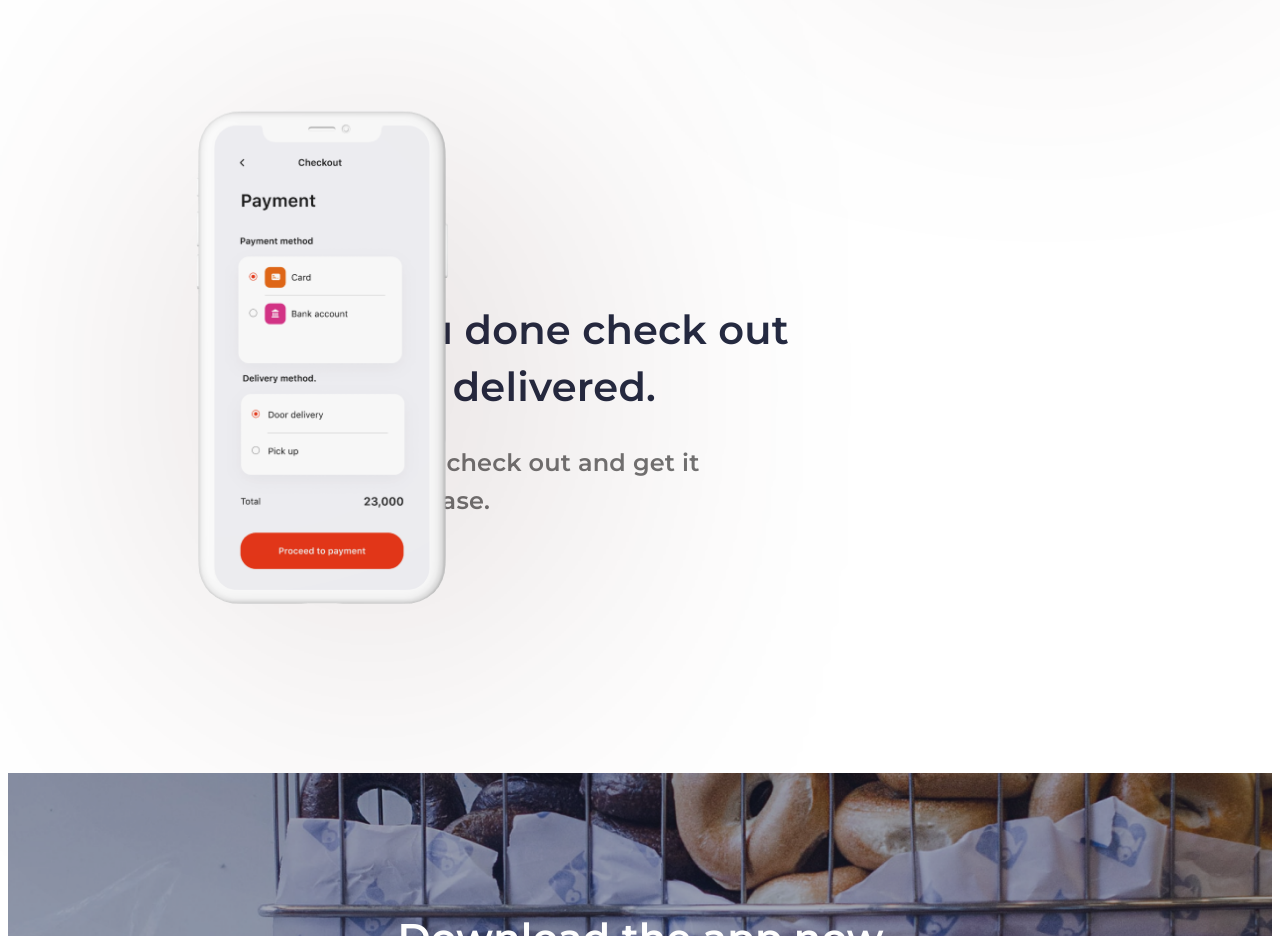
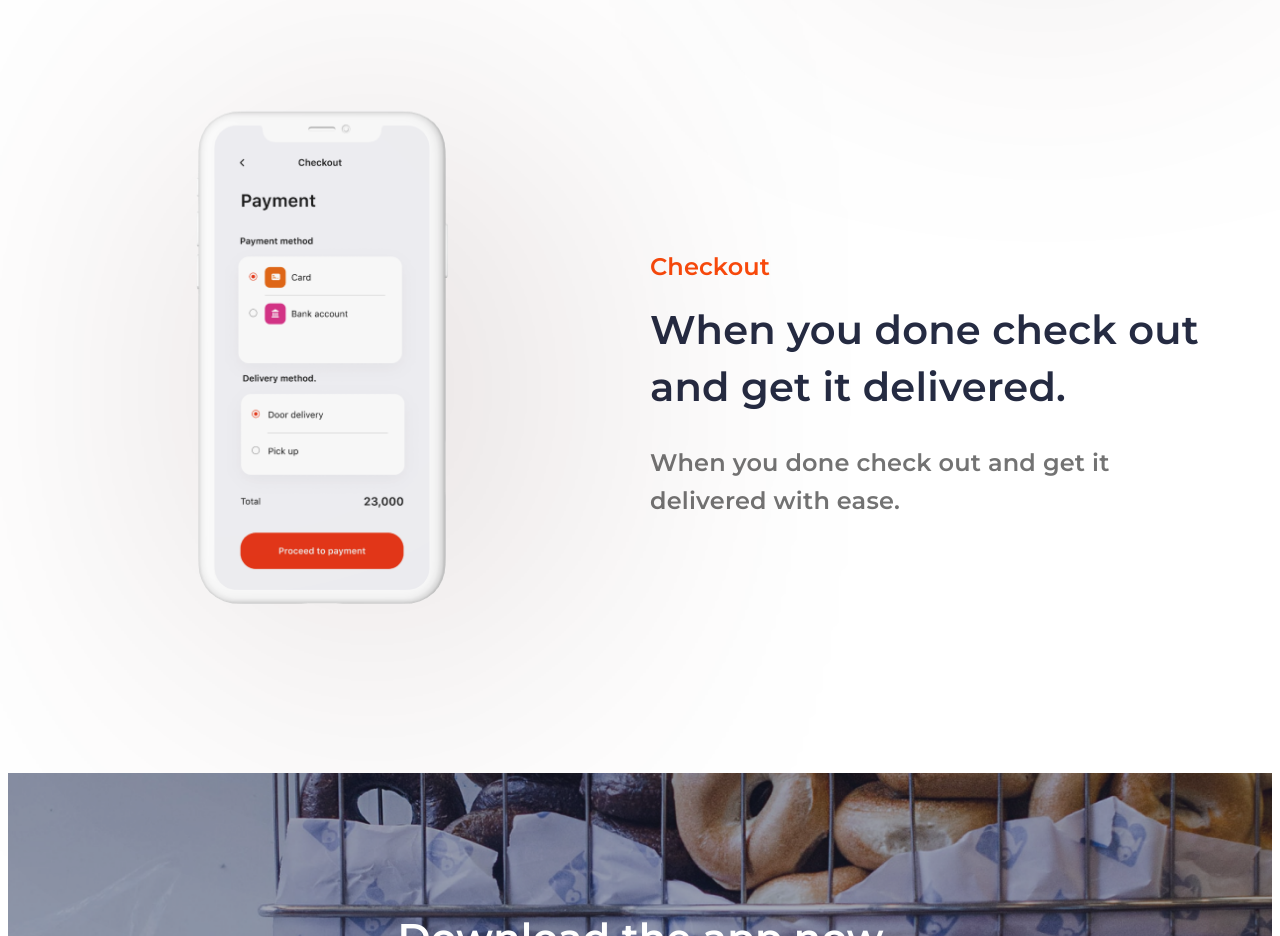
Before and after one commit to naveen-mehta/arcadian-digital, a React (Create React App) app: page / in a window 1280 px wide. Shown: the part 2920-3856 px from the top of the page. Built offline with nearby package versions, Linux system fonts and the light colour scheme.

Commit message:
Fixed bug in checkout section

```diff
--- a/src/components/Product/ProductElements.js
+++ b/src/components/Product/ProductElements.js
@@ -233,11 +233,11 @@ export const CheckoutContainer = styled.div`
 export const CheckoutText = styled.div`
     position: relative;
     top: 1016px;
-    left: -410px;
     width: 550px;
 
     @media screen and (max-width: 480px) {
         width: 300px;
+        left: -410px;
         top: 1352px;
         text-align: center;
     }
```
Also changed, not shown: 1 other file (tests, documents, lock files or other folders).
